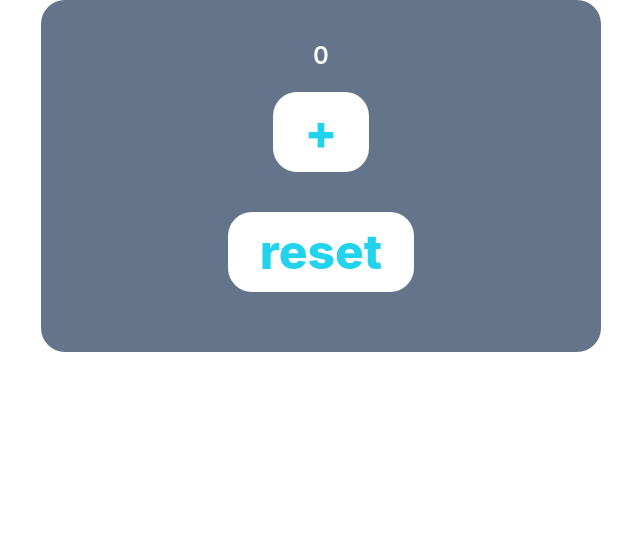
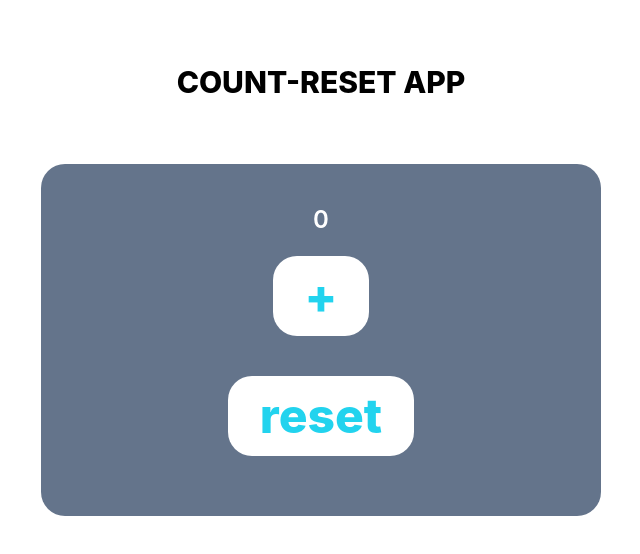
Before and after one commit to darshanbajgain/Count-ResetSimpleReactApp, a React (Create React App) app: page / in a window 1280 px wide. Shown: the top 554 px of the page, without its empty margins (319-959 px from the left). Built offline with nearby package versions, Linux system fonts and the light colour scheme.

Commit message:
header updated

```diff
--- a/src/App.js
+++ b/src/App.js
@@ -18,6 +18,9 @@ function App() {
 
   return (
     <div className=' block mx-20'>
+      <h1 className='text-black text-center font-extrabold text-3xl uppercase m-30 p-16'>
+        Count-Reset App
+      </h1>
       <div className=" flex flex-col rounded-3xl justify-center items-center p-10 m-auto w-[50%] max-w-[400] max-h-[400] bg-slate-500">
         <h1 className="text-white text-2xl font-semibold"> {count} </h1>
         <button className="bg-white font-extrabold text-5xl font-montserrat text-cyan-400  m-5 px-8 py-4 rounded-3xl hover:bg-cyan-400 hover:text-white  transition 500" onClick={changeValue} >
```
